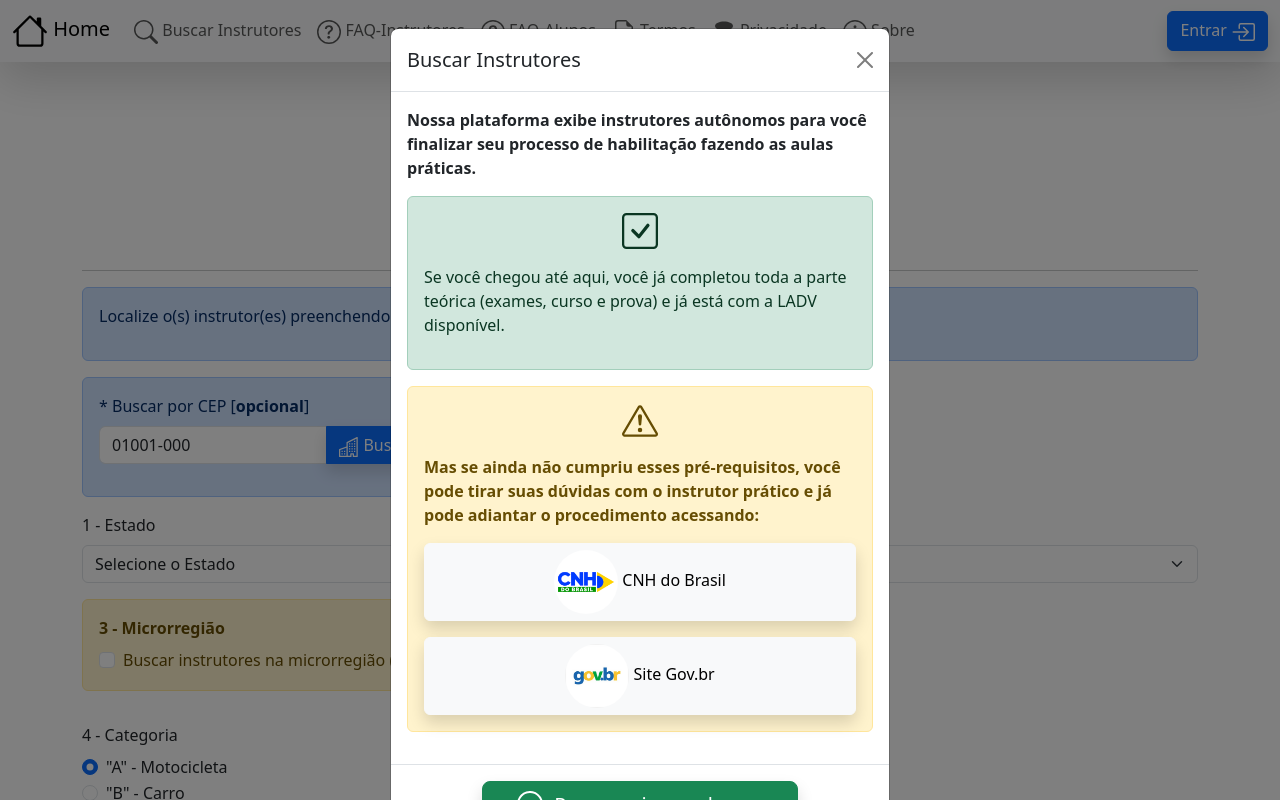
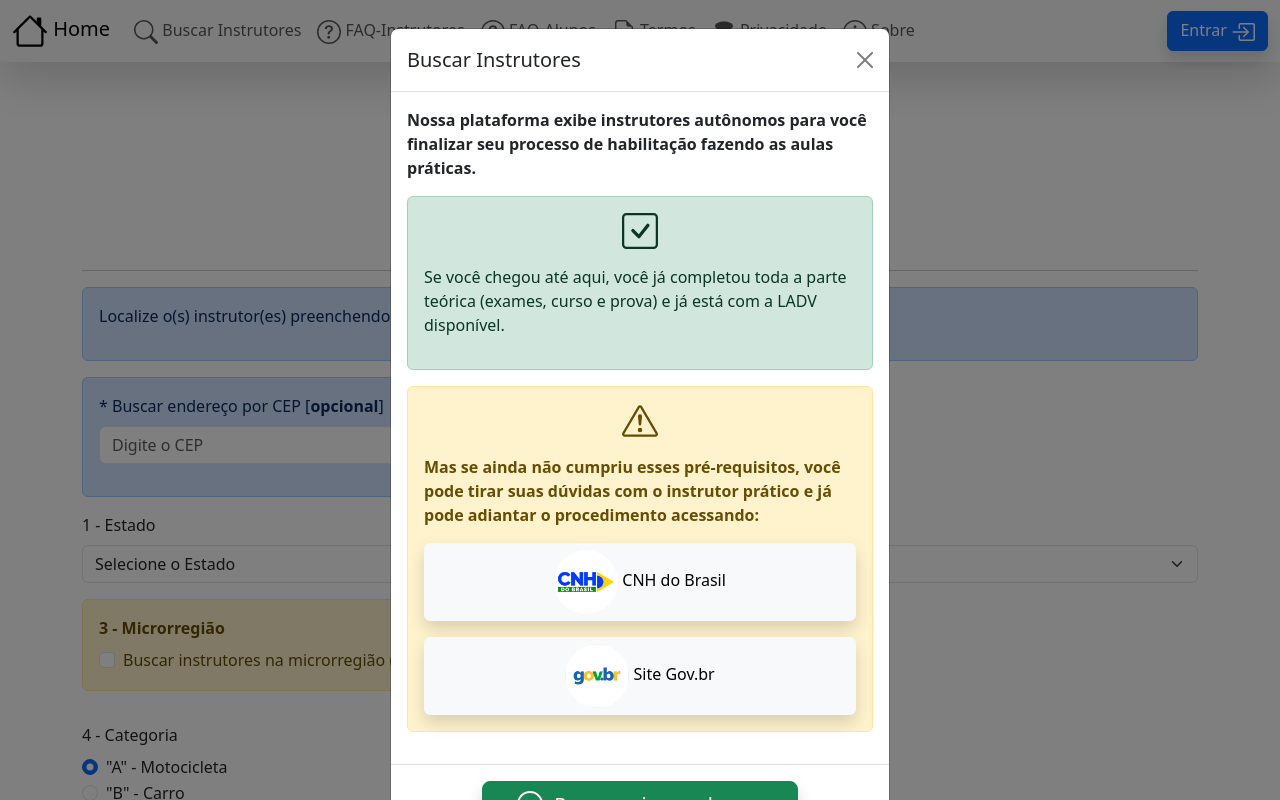
Before and after one commit to andersonjeronimo/CNH-hands-on-APP, a React (Vite) app in the folder frontend/: page /search in a window 1280 px wide. Shown: the top 800 px of the page. Built offline with nearby package versions, Linux system fonts and the light colour scheme.

Commit message:
Busca por CEP fix: validação de campos

```diff
--- a/frontend/src/assets/utils/cep-model.json
+++ b/frontend/src/assets/utils/cep-model.json
@@ -1,5 +1,5 @@
 {
-    "cep": "01001-000",
+    "cep": "",
     "state": "",
     "city": "",
     "neighborhood": "",
--- a/frontend/src/pages/SearchForm.tsx
+++ b/frontend/src/pages/SearchForm.tsx
@@ -122,6 +122,20 @@ function SearchForm() {
     const searchLocationByCEP = async () => {
 
         setIsLoading(true);
+        setAlertClass(utils.messageClass.primary);
+
+        const cepRegex: RegExp = /^\d{5}-?\d{3}$/;
+        // Teste:
+        //console.log(cepRegex.test("12345-678")); // true
+        //console.log(cepRegex.test("12345678"));  // true
+        //console.log(cepRegex.test("1234-567"));  // false
+
+        if (!cepRegex.test(cepData.cep)) {
+            setIsLoading(false);
+            setAlertClass(utils.messageClass.danger);
+            setMessage(`CEP informado, ${cepData.cep}, é inválido.`);
+            setCEPData(cepModel);
+        } else {
 
             const brasil_api_url = `${import.meta.env.VITE_BRASIL_API_CEP_URL}${cepData.cep}`;
 
@@ -132,15 +146,6 @@ function SearchForm() {
                 }
             });
 
-        if (response.status === 500) {
-            setIsLoading(false);
-            setMessage(`Erro no servidor. Busca por CEP indisponível.`);
-        }
-        else if (response.status === 404) {
-            setIsLoading(false);
-            setMessage(`Erro no servidor. Busca por CEP indisponível.`);
-        }
-        else {
             const data = await response.json();
             if (typeof data === 'object' && Object.keys(data).length > 0) {
                 //{
@@ -181,8 +186,8 @@ function SearchForm() {
 
             }
             setIsLoading(false);
+        }
 
-        }
     };
 
     const handleCEPInputChange = async (e: any) => {
@@ -315,25 +320,31 @@ function SearchForm() {
 
 
             <div className="row g-3 align-items-center">
+
                 <div className='col-md-6'>
                     <div className='alert alert-primary'>
+                        <label className='form-label'>* Buscar endereço por CEP [<strong>opcional</strong>]</label>
+                        <div className="input-group mb-3">
 
-                        <label className='form-label'>* Buscar por CEP [<strong>opcional</strong>]</label>
-                        <div className="input-group mb-3">
-                            <input type="text" className="form-control" placeholder="warningrme o CEP" aria-label="CEP" aria-describedby="button-addon"
-                                name='cep' id='cep' value={cepData.cep} onChange={handleCEPInputChange} />
-                            <button className="btn btn-primary shadow" onClick={searchLocationByCEP}>
-                                <svg xmlns="http://www.w3.org/2000/svg" width="20" height="20" fill="currentColor" className="bi bi-buildings" viewBox="0 0 16 16">
-                                    <path d="M14.763.075A.5.5 0 0 1 15 .5v15a.5.5 0 0 1-.5.5h-3a.5.5 0 0 1-.5-.5V14h-1v1.5a.5.5 0 0 1-.5.5h-9a.5.5 0 0 1-.5-.5V10a.5.5 0 0 1 .342-.474L6 7.64V4.5a.5.5 0 0 1 .276-.447l8-4a.5.5 0 0 1 .487.022M6 8.694 1 10.36V15h5zM7 15h2v-1.5a.5.5 0 0 1 .5-.5h2a.5.5 0 0 1 .5.5V15h2V1.309l-7 3.5z" />
-                                    <path d="M2 11h1v1H2zm2 0h1v1H4zm-2 2h1v1H2zm2 0h1v1H4zm4-4h1v1H8zm2 0h1v1h-1zm-2 2h1v1H8zm2 0h1v1h-1zm2-2h1v1h-1zm0 2h1v1h-1zM8 7h1v1H8zm2 0h1v1h-1zm2 0h1v1h-1zM8 5h1v1H8zm2 0h1v1h-1zm2 0h1v1h-1zm0-2h1v1h-1z" />
-                                </svg> Buscar Estado e Cidade por CEP</button>
+                            <input type='text' className='form-control' name='cep' id='cep' value={cepData.cep} onChange={handleCEPInputChange}
+                                placeholder='Digite o CEP' aria-describedby="button-addon" />
+
+                            <button className="btn btn-outline-primary shadow" id='button-addon' onClick={searchLocationByCEP}>
+                                <svg xmlns="http://www.w3.org/2000/svg" width="20" height="20" fill="currentColor" className="bi bi-search" viewBox="0 0 16 16">
+                                    <path d="M11.742 10.344a6.5 6.5 0 1 0-1.397 1.398h-.001q.044.06.098.115l3.85 3.85a1 1 0 0 0 1.415-1.414l-3.85-3.85a1 1 0 0 0-.115-.1zM12 6.5a5.5 5.5 0 1 1-11 0 5.5 5.5 0 0 1 11 0" />
+                                </svg> Consultar CEP</button>
+
+
                         </div>
                     </div>
                 </div>
 
                 <div className='col-md-6'>
 
+
+
                 </div>
+
 
             </div>
 
```
Also changed, not shown: 1 other file (tests, documents, lock files or other folders). Lines whose indentation alone changed are shown as unchanged.
